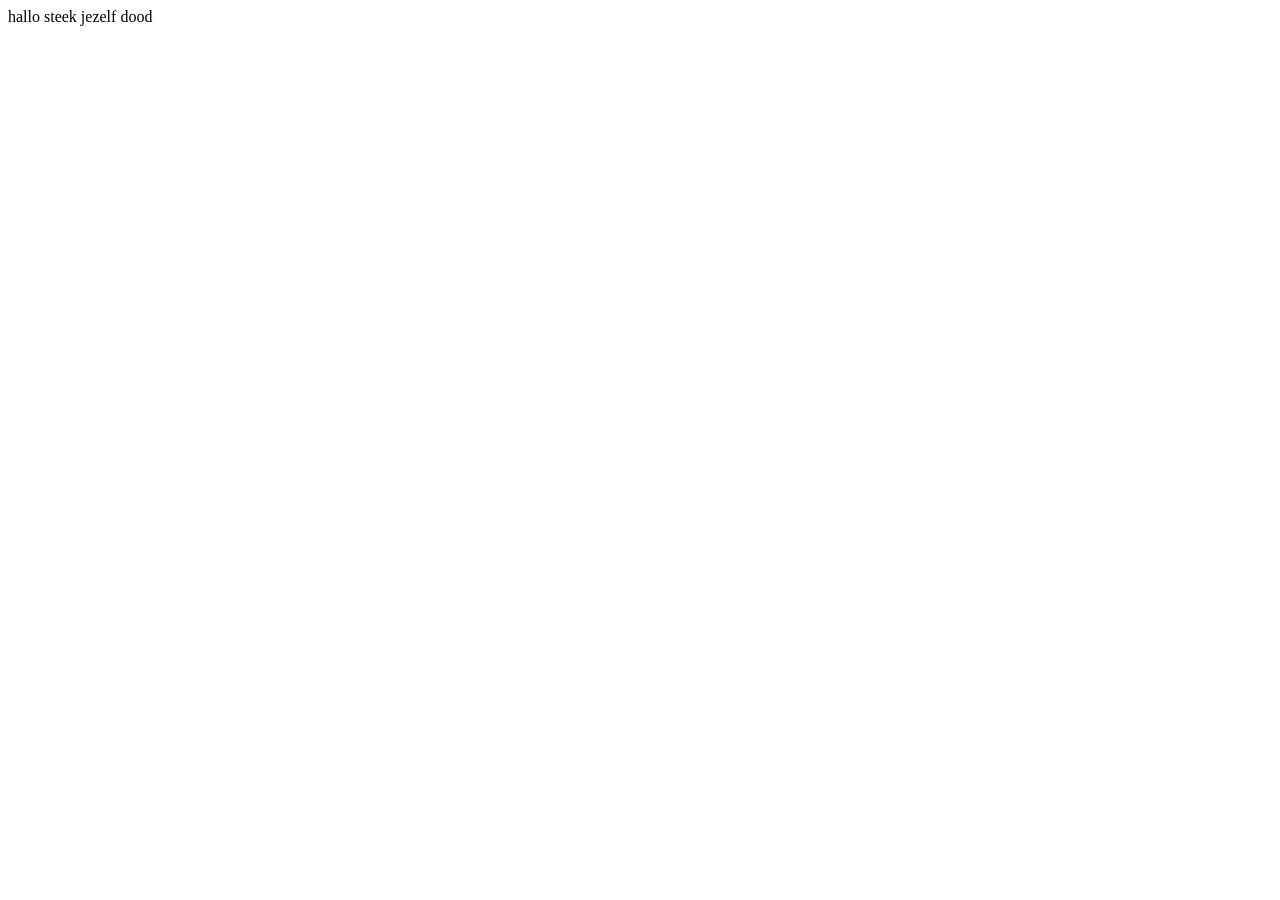
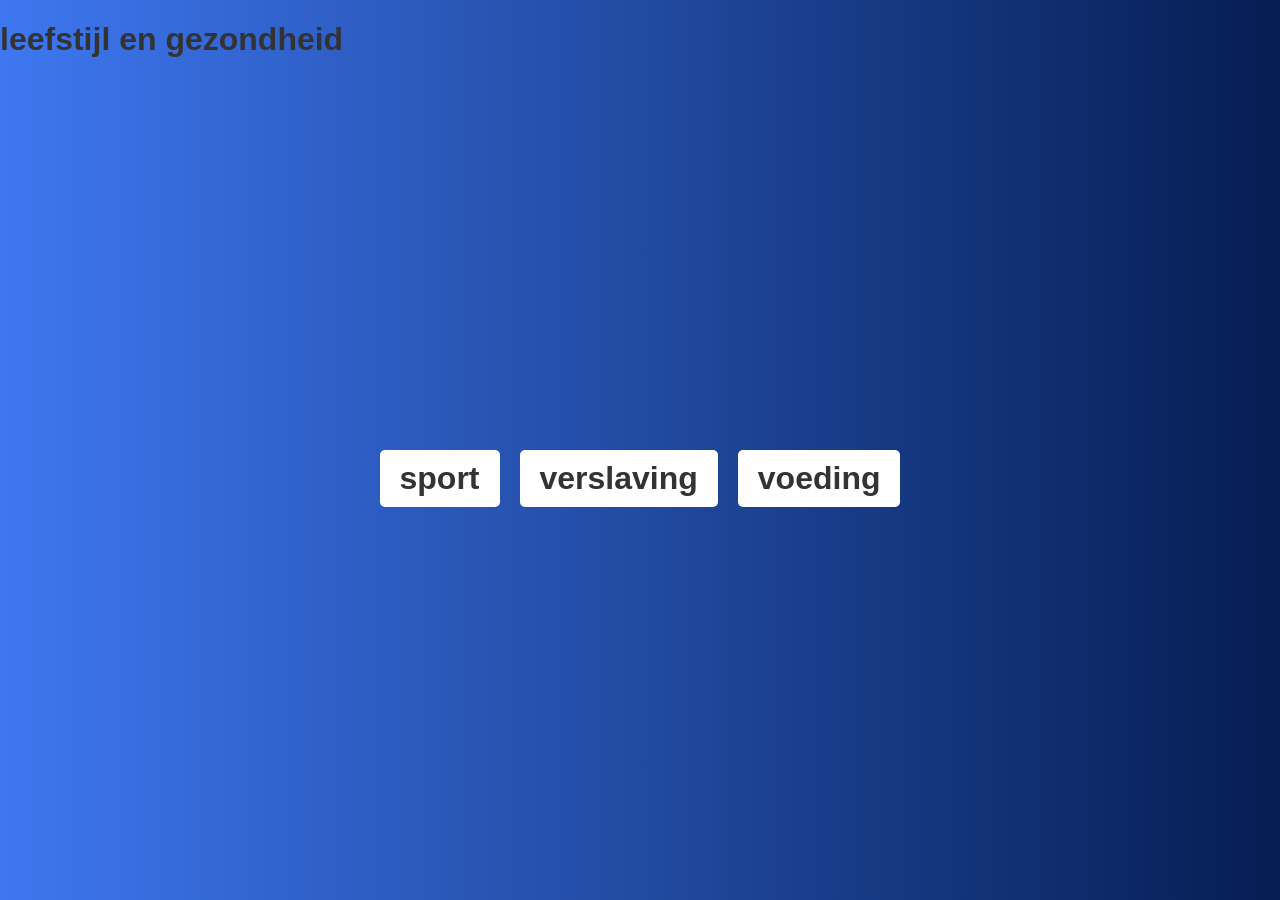
Before and after one commit to zekerniels/quizzes, a plain HTML site: page index.html in a window 1280 px wide. Before the commit the page ends 800 px from the top, so only its background shows below. Drawn offline with Linux system fonts and the light colour scheme.

Commit message:
new homapage

```diff
--- a/css/style.css
+++ b/css/style.css
@@ -1,4 +1,33 @@
 body{
-    background-color: blue;
-    color: white;
+    background: linear-gradient(to right, #3e77f0 0%, #051d52 100%);
+    font-family: Arial, sans-serif;
+    margin: 0;
+    padding: 0;
+    min-height: 90vh;
+
 }
+.body{
+    display: flex;
+    justify-content: center;
+    align-items: center;
+    height: 100vh;
+}
+.head{
+    font-size: 1em;
+    color: #333;
+    margin-bottom: 20px;
+}
+a{
+    display: block;
+    margin: 10px 0;
+    padding: 10px 20px;
+    background-color: #fff;
+    color: #333;
+    text-decoration: none;
+    border-radius: 5px;
+    transition: background-color 0.3s ease;
+    margin: 0 10px;
+}
+a:hover{
+    background-color: #15f719;
+}
--- a/index.html
+++ b/index.html
@@ -4,8 +4,16 @@
     <meta charset="UTF-8">
     <meta name="viewport" content="width=device-width, initial-scale=1.0">
     <title>Document</title>
+    <link rel="stylesheet" href="./css/style.css">
 </head>
 <body>
-    hallo steek jezelf dood
+    <h1 class="layout">
+        <div class="head">leefstijl en gezondheid</div>
+        <div class="body">
+            <a href="">sport</a>
+            <a href="">verslaving</a>
+            <a href="">voeding</a>
+        </div>
+    </h1>
 </body>
 </html>
```
